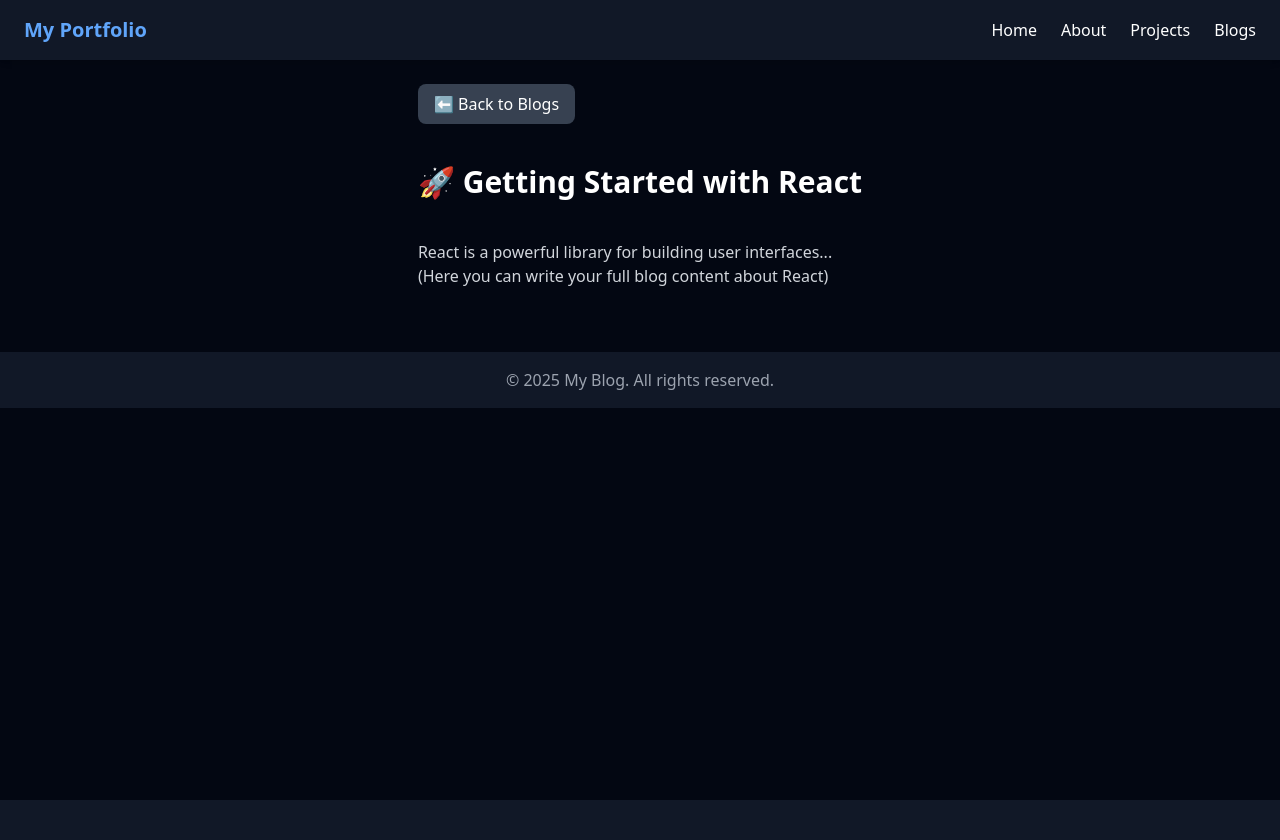
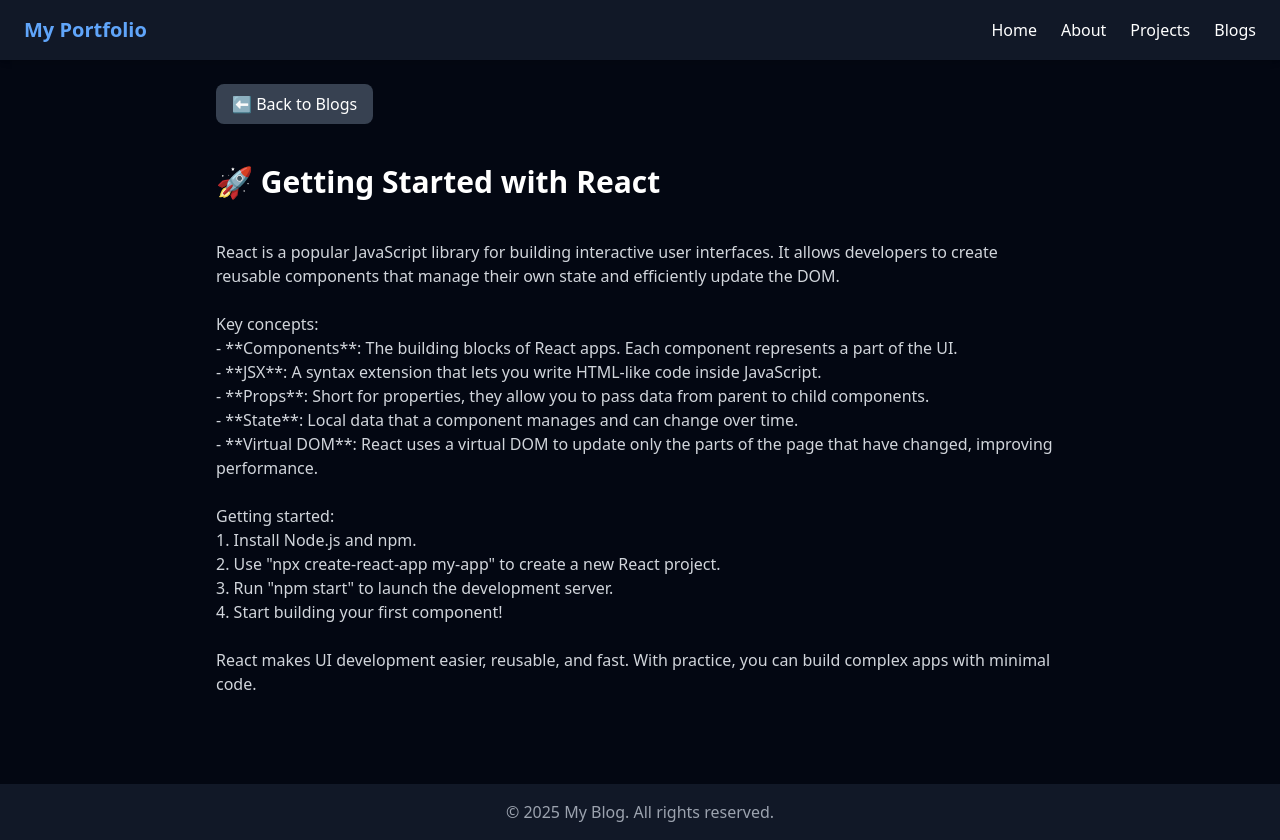
Before and after one commit to Rudraa10-bot/My-portfolio-project, a Next.js app: page /blogs/getting-started-with-react in a window 1280 px wide. Before the commit the page ends 800 px from the top, so only its background shows below. Built offline with nearby package versions, Linux system fonts and the light colour scheme.

Commit message:
Adding contents in blogs.

```diff
--- a/src/pages/blogs/[slug].js
+++ b/src/pages/blogs/[slug].js
@@ -12,22 +12,51 @@ export default function BlogPost() {
     "getting-started-with-react": {
       title: "🚀 Getting Started with React",
       content: `
-        React is a powerful library for building user interfaces...
-        (Here you can write your full blog content about React)
+        React is a popular JavaScript library for building interactive user interfaces. It allows developers to create reusable components that manage their own state and efficiently update the DOM.
+
+Key concepts:
+- **Components**: The building blocks of React apps. Each component represents a part of the UI.
+- **JSX**: A syntax extension that lets you write HTML-like code inside JavaScript.
+- **Props**: Short for properties, they allow you to pass data from parent to child components.
+- **State**: Local data that a component manages and can change over time.
+- **Virtual DOM**: React uses a virtual DOM to update only the parts of the page that have changed, improving performance.
+
+Getting started:
+1. Install Node.js and npm.
+2. Use "npx create-react-app my-app" to create a new React project.
+3. Run "npm start" to launch the development server.
+4. Start building your first component!
+
+React makes UI development easier, reusable, and fast. With practice, you can build complex apps with minimal code.
+
       `,
     },
     "introduction-to-cybersecurity": {
       title: "🔒 Introduction to Cybersecurity",
       content: `
-        Cybersecurity is all about protecting systems, networks, and programs...
-        (Full blog article goes here)
+        Cybersecurity is the practice of protecting computers, networks, and data from unauthorized access, attacks, or damage. In today’s digital world, it’s essential for businesses, governments, and individuals to secure their digital assets.
+
+Key areas:
+- **Network Security**: Protecting the integrity of networks and devices.
+- **Application Security**: Ensuring software is secure from vulnerabilities.
+- **Information Security**: Protecting sensitive data from leaks or theft.
+- **Ethical Hacking**: Identifying vulnerabilities before malicious hackers can exploit them.
+
+Tips for beginners:
+- Learn basic networking concepts (TCP/IP, DNS, firewalls).
+- Understand common attack types (phishing, malware, DDoS).
+- Practice on platforms like TryHackMe, Hack The Box, or CyberSec Labs.
+- Stay updated with security news and tools.
+
+Cybersecurity is a constantly evolving field with lots of career opportunities, from security analyst to ethical hacker.
+
       `,
     },
     "javascript-es6-features": {
       title: "⚡ JavaScript ES6 Features",
       content: `
-        ES6 introduced many features such as arrow functions, template literals...
-        (Full blog article goes here)
+        ES6 (ECMAScript 2015) introduced many modern features that make JavaScript easier to write, read, and maintain. One of the most useful features is **arrow functions**, which provide a shorter syntax for defining functions and help avoid common issues with the "this" keyword. **Template literals** allow you to embed variables and expressions directly into strings using backticks, making string handling much cleaner. **Destructuring** lets you extract values from objects or arrays quickly, reducing repetitive code. **Default parameters** enable you to assign default values to function arguments, avoiding undefined errors when arguments are missing. ES6 also introduced **modules**, allowing you to use "import" and "export" to organize your code into reusable pieces. Finally, **Promises** simplify working with asynchronous operations, making it easier to handle tasks like fetching data from APIs. Learning and using these ES6 features will help you write more efficient, readable, and modern JavaScript code.
+
       `,
     },
   };
```
